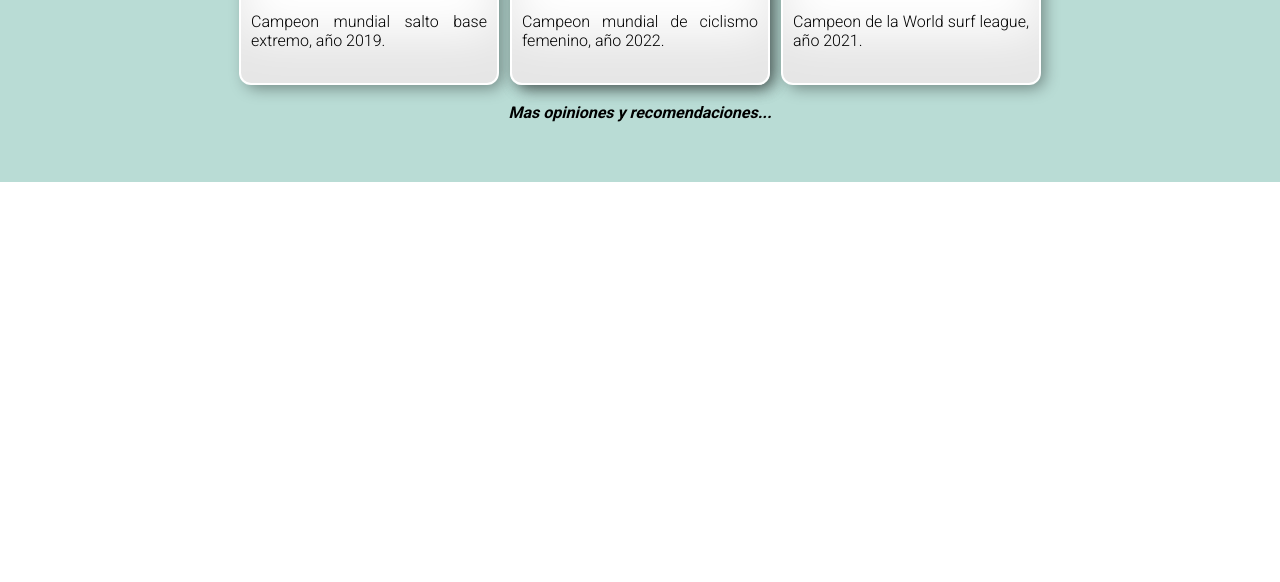
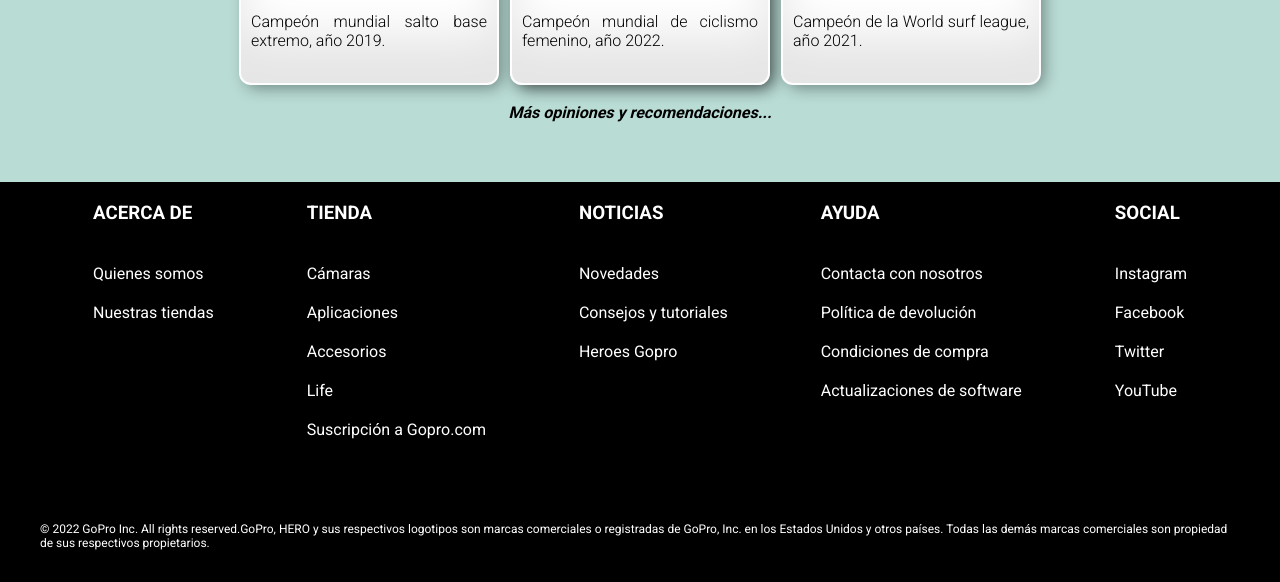
Before and after one commit to Crisv7724/PROYECTO-1, a plain HTML site: page index.html in a window 1280 px wide. Shown: the part 1698-2280 px from the top of the page. Before the commit the page ends 1880 px from the top, so only its background shows below. Drawn offline with Linux system fonts and the light colour scheme.

Commit message:
footer finished

```diff
--- a/index.html
+++ b/index.html
@@ -14,11 +14,11 @@
     <header>
       <img src="./assets/goproLOGO.JPG" alt="Gopro-Logo" />
       <nav>
-        <a href="#" id="Camaras">Camaras</a>
+        <a href="#" id="Camaras">Cámaras</a>
         <a href="#" id="Accesorios">Accesorios</a>
         <a href="#" id="Aplicaciones">Aplicaciones</a>
-        <a href="#" id="Suscripcion">Life</a>
-        <a href="#" id="Suscripcion">Suscripcion Gopro.com </a>
+        <a href="#" id="Life">Life</a>
+        <a href="#" id="Suscripcion">Suscripción Gopro.com </a>
       </nav>
       <div>
         <img src="./assets/userIcon.svg" alt="user" class="icon" />
@@ -29,7 +29,7 @@
       <div>
         <h1>Ahorra a lo grande</h1>
         <p class="discover">
-          Descubre las ofertas que tenemos para ti y disfruta la mejor camara de
+          Descubre las ofertas que tenemos para ti y disfruta la mejor cámara de
           acción del mercado
         </p>
         <form>
@@ -81,7 +81,7 @@
           </p>
           <img src="./assets/Opi3.jpeg" alt="Expert1" />
           <b>Justin Beitler</b
-          ><span>Campeon mundial salto base extremo, año 2019.</span>
+          ><span>Campeón mundial salto base extremo, año 2019.</span>
         </div>
         <div class="opiMinbox">
           <div class="opiMinBox">
@@ -91,7 +91,7 @@
             </p>
             <img src="./assets/Opi2.jpeg" alt="Expert2" />
             <b>Annemiek van Vleuten</b
-            ><span>Campeon mundial de ciclismo femenino, año 2022.</span>
+            ><span>Campeón mundial de ciclismo femenino, año 2022.</span>
           </div>
         </div>
         <div class="opiMinBox">
@@ -101,12 +101,101 @@
           </p>
           <img src="./assets/Opi1.jpg" alt="Expert3" />
           <b>Robert Kelly Slater</b
-          ><span>Campeon de la World surf league, año 2021.</span>
+          ><span>Campeón de la World surf league, año 2021.</span>
         </div>
       </div>
       <div>
-        <a href="#" id="Opinions">Mas opiniones y recomendaciones...</a>
+        <a href="#" id="Opinions">Más opiniones y recomendaciones...</a>
       </div>
     </section>
   </body>
+  <footer>
+    <section class="foot">
+      <div>
+        <h3>ACERCA DE</h3>
+        <ul>
+          <li>
+            <a href="#">Quienes somos</a>
+          </li>
+          <li>
+            <a href="#">Nuestras tiendas</a>
+          </li>
+        </ul>
+      </div>
+      <div>
+        <h3>TIENDA</h3>
+        <ul>
+          <li>
+            <a href="#">Cámaras</a>
+          </li>
+          <li>
+            <a href="#">Aplicaciones</a>
+          </li>
+          <li>
+            <a href="#">Accesorios</a>
+          </li>
+          <li>
+            <a href="#">Life</a>
+          </li>
+          <li>
+            <a href="#">Suscripción a Gopro.com</a>
+          </li>
+        </ul>
+      </div>
+      <div>
+        <h3>NOTICIAS</h3>
+        <ul>
+          <li>
+            <a href="#">Novedades</a>
+          </li>
+          <li>
+            <a href="#">Consejos y tutoriales</a>
+          </li>
+          <li>
+            <a href="#">Heroes Gopro</a>
+          </li>
+        </ul>
+      </div>
+      <div>
+        <h3>AYUDA</h3>
+        <ul>
+          <li>
+            <a href="#">Contacta con nosotros</a>
+          </li>
+          <li>
+            <a href="#">Política de devolución</a>
+          </li>
+          <li>
+            <a href="#">Condiciones de compra</a>
+          </li>
+          <li>
+            <a href="#">Actualizaciones de software</a>
+          </li>
+        </ul>
+      </div>
+      <div>
+        <h3>SOCIAL</h3>
+        <ul>
+          <li>
+            <a href="#">Instagram</a>
+          </li>
+          <li>
+            <a href="#">Facebook</a>
+          </li>
+          <li>
+            <a href="#">Twitter</a>
+          </li>
+          <li>
+            <a href="#">YouTube</a>
+          </li>
+        </ul>
+      </div>
+    </section>
+    <p>
+      © 2022 GoPro Inc. All rights reserved.GoPro, HERO y sus respectivos
+      logotipos son marcas comerciales o registradas de GoPro, Inc. en los
+      Estados Unidos y otros países. Todas las demás marcas comerciales son
+      propiedad de sus respectivos propietarios.
+    </p>
+  </footer>
 </html>
--- a/style.css
+++ b/style.css
@@ -271,4 +271,35 @@ footer {
   width: 100%;
   height: 50vh;
   background-color: black;
+  display: grid;
+  grid-template-rows: 85% 15%;
 }
+.foot {
+  display: flex;
+  justify-content: space-evenly;
+}
+
+.foot div,
+ul,
+a {
+  color: white;
+  text-decoration: none;
+  list-style-type: none;
+}
+.foot h3 {
+  padding: 20px 0px 40px 0px;
+}
+.foot ul {
+  display: flex;
+  flex-direction: column;
+  gap: 20px;
+}
+.foot a:hover {
+  color: #00adef;
+  transition: 0.4s;
+}
+footer p {
+  color: white;
+  padding: 0px 40px 0px 40px;
+  font-size: 12px;
+}
```
Also changed, not shown: assets/Opi1.jpg (added), assets/Opi2.jpeg (added), assets/Opi3.jpeg (added).
